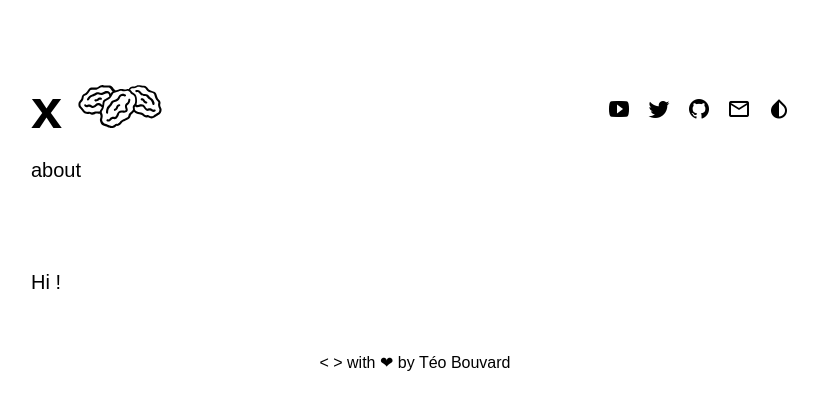
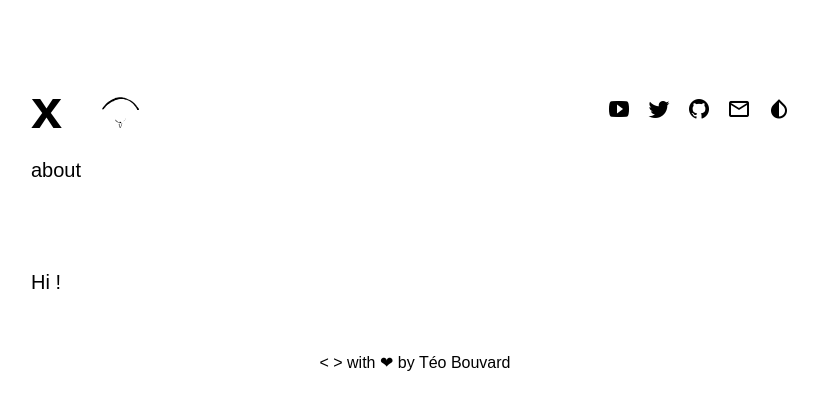
Before and after one commit to teobouvard/teobouvard.github.io, a Jekyll site: the page built from about.md, in a window 1280 px wide. Shown: the top 410 px of the page, without its empty margins (225-1043 px from the left). Built offline with Jekyll 4.4.1, drawn with Linux system fonts in a browser that asks for light colours; some web fonts are replaced.

Commit message:
updated theme

```diff
--- a/_config.yml
+++ b/_config.yml
@@ -17,7 +17,7 @@ description: #>- # ignore newlines until "baseurl:"
   < > with ❤
 baseurl: "" # the subpath of your site, e.g. /blog
 url: "" # the base hostname & protocol for your site, e.g. http://example.com
-logo_path: "assets/img/dactl.svg"
+logo_path: "assets/img/logo.svg"
 
 # Fonts
 font                       : '"Rubik", -apple-system, BlinkMacSystemFont, "Helvetica Neue", sans-serif'
```
Also changed, not shown: assets/img/logo.svg (added), readme.md.
